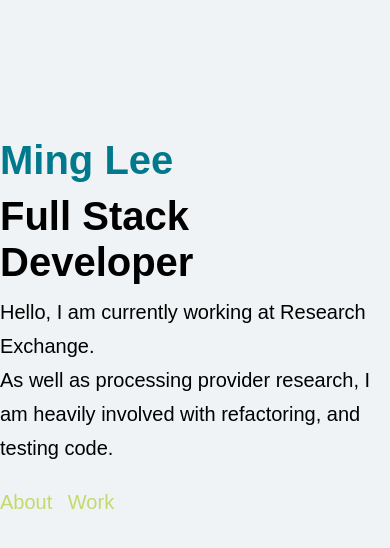
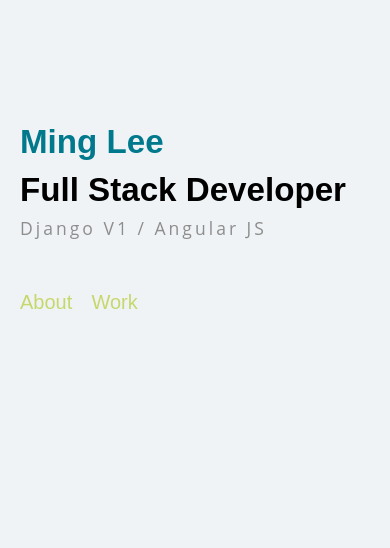
Before and after one commit to MingLee02/MingLee02.github.io, a Jekyll site: the page built from index.md, in a window 390 px wide. Shown: the top 548 px of the page. Built offline with Jekyll 4.4.1, drawn with Linux system fonts in a browser that asks for light colours.

Commit message:
Start responsiveness. Done the opening page and started the menu.

```diff
--- a/_sass/_home.sass
+++ b/_sass/_home.sass
@@ -1,16 +1,28 @@
 .intro
-	font-size: 40px !important
-	margin: 35% auto 0 !important
+	font-size: 40px
+	margin: 35% auto 0
 	padding-bottom: 10px
 	line-height: 1.15
+
+	@media screen and (max-width: 768px)
+		font-size: 20px
+		font-size: 8.5vw
 
 	.name
 		color: #00798c
 		display: block
 		margin-bottom: 10px
-
-p
-	margin: 0
+	.summary
+		color: #8d8d8d
+		margin-top: 9px
+		font-weight: normal
+		font-size: 25px
+		font-family: "Open Sans", sans-serif
+		letter-spacing: 3px
+		display: block
+		@media screen and (max-width: 768px)
+			font-size: 15px
+			font-size: 4.5vw
 
 .intro-list
 	list-style-type: none
--- a/_sass/_main.sass
+++ b/_sass/_main.sass
@@ -9,8 +9,15 @@ body
     max-width: 1000px
     position: relative
 
-    ul
-        list-style-type: none
-
-#cv
-    height: 1000px
+    @media screen and (max-width: 768px)
+        left: 0
+        top: 26%
+        width: 100%
+        min-width: 100%
+        padding: 0 20px
+        box-sizing: border-box
+        font-size: 8.5vw
+ul
+    list-style-type: none
+p
+    margin: 0
--- a/_sass/_site-nav.sass
+++ b/_sass/_site-nav.sass
@@ -1,22 +1,104 @@
 nav
-    margin: 0 auto
-    text-align: center
+	margin: 0 auto
+	text-align: center
+	@media screen and (max-width: 768px)
+		background-color: aliceblue
+		-webkit-transition: height 200ms ease-in
+		-moz-transition: height 200ms ease-in
+		-o-transition: height 200ms ease-in
+		transition: height 200ms ease-in
+
+.mobile-menu
+	@media screen and (min-width: 769px)
+		display: none
 
 .main-menu
-    list-style-type: none
-    li
-        display: inline
+	li
+		display: inline
+		a
+			border-radius: 10px
+			color: #c5d86d
+			display: inline-block
+			font-size: 20px
+			margin-right: 10px
+			padding: 10px 20px
+			text-align: center
+			text-decoration: none
+		a:hover
+			color: #00798c
+	.active
+		color: #000000
+	@media screen and (max-width: 768px)
+		display: none
 
-        a
-            border-radius: 10px
-            color: #c5d86d
-            display: inline-block
-            font-size: 20px
-            margin-right: 10px
-            padding: 10px 20px
-            text-align: center
-            text-decoration: none
-        a:hover
-            color: #00798c
-    .active
-        color: #000000
+@media screen and (max-width: 768px)
+	input + label
+		position: fixed
+		top: 40px
+		right: 40px
+		height: 20px
+		width: 15px
+		z-index: 5
+		span
+			position: absolute
+			width: 100%
+			height: 2px
+			top: 50%
+			margin-top: -1px
+			left: 0
+			display: block
+			background: orange
+			transition: .5s
+		span:first-child
+			top: 3px
+		span:last-child
+			top: 16px
+	label:hover
+		cursor: pointer
+	input:checked + label
+		span
+			opacity: 0
+			top: 50%
+		span:first-child
+			opacity: 1
+			transform: rotate(405deg)
+		span:last-child
+			opacity: 1
+			transform: rotate(-405deg)
+	input ~ nav
+		position: fixed
+		top: -110px
+		left: 0
+		width: 100%
+		height: 100px
+		z-index: 3
+		transition: .5s
+		transition-delay: .5s
+		overflow: hidden
+		> ul
+			text-align: center
+			position: absolute
+			top: 35%
+			left: 20%
+			right: 20%
+			> li
+				opacity: 0
+				transition: .5s
+				transition-delay: 0s
+				> a
+					text-decoration: none
+					text-transform: uppercase
+					color: black
+					font-weight: 700
+					font-family: sans-serif
+					display: block
+					padding: 30px
+	input:checked ~ nav
+		height: 100%
+		transition-delay: 0s
+		> ul
+			> li
+				opacity: 1
+				transition-delay: .5s
+	[type="checkbox"]
+		display: none
--- a/index.md
+++ b/index.md
@@ -6,14 +6,9 @@ title: Introduction
 
 <h1 class="intro">
     <span class="name">Ming Lee</span>
-    <span class="title">Full Stack Developer</span>
+    <span>Full Stack Developer</span>
+    <span class="summary">Django V1 / Angular JS</span>
 </h1>
-
-Hello, I am currently working at Research Exchange.
-
-As well as processing provider research, I am heavily involved with refactoring, and testing code.
-
-<!-- I create apps with awesome user experience, clean, and functional code. -->
 
 <ul class="intro-list">
     <li><a href="/about/">About</a></li>
```
Also changed, not shown: _includes/main-nav.html (+16 -0 lines), _posts/2017-01-14-setting-up-phaser.md (deleted, +0 -48 lines), Gemfile.lock, _layouts/main.html (line endings or trailing spaces).
